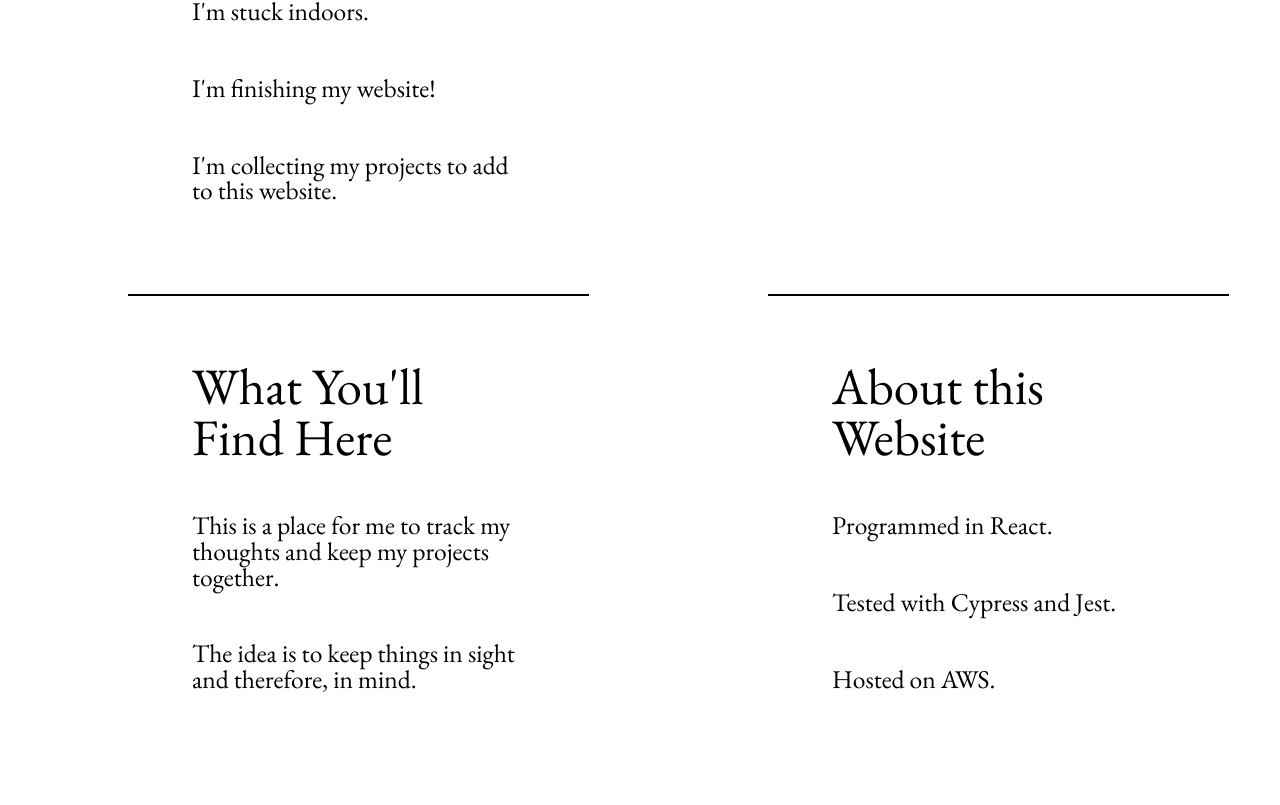
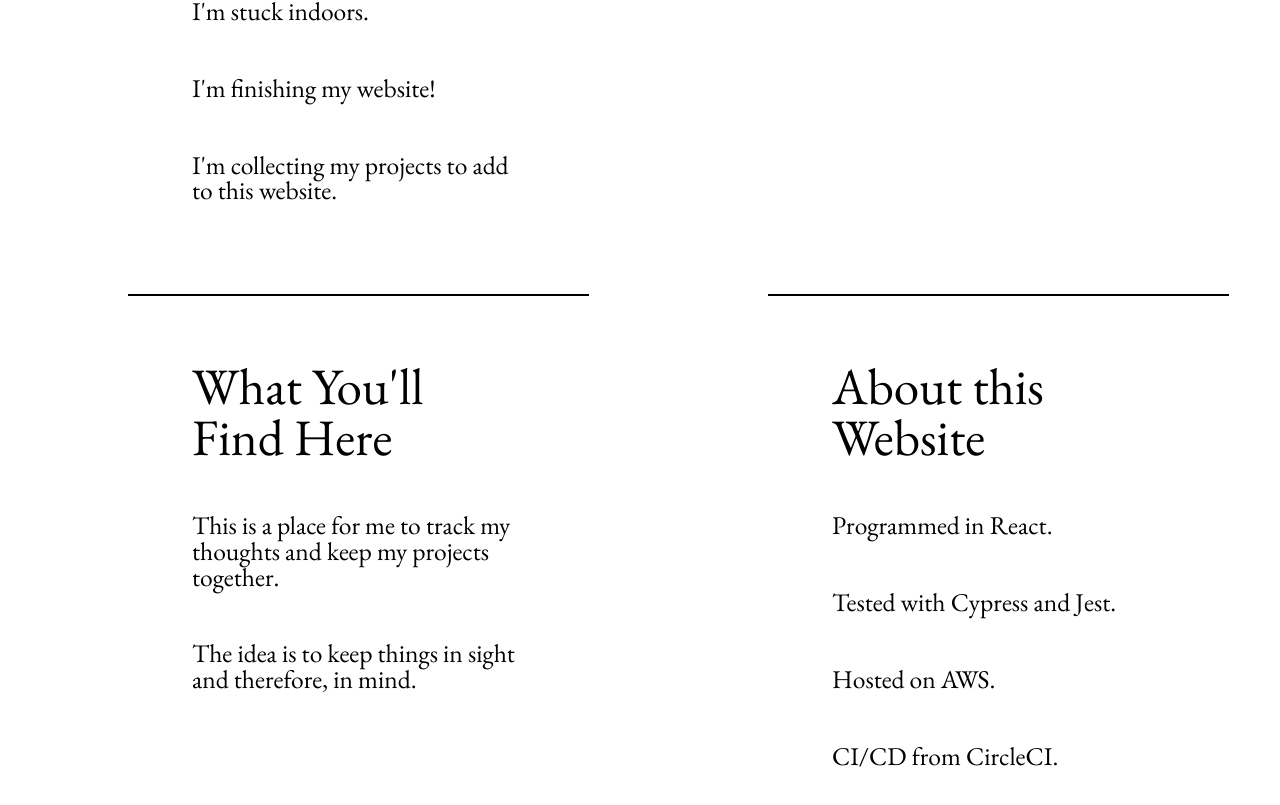
Before and after one commit to Jimjule/jules-at-react2, a React (Create React App) app: page / in a window 1280 px wide. Shown: the part 1081-1886 px from the top of the page. Before the commit the page ends 1838 px from the top, so only its background shows below. Built offline with nearby package versions, Linux system fonts and the light colour scheme.

Commit message:
Adds reference to CI/CD on homepage

```diff
--- a/src/containers/Home.js
+++ b/src/containers/Home.js
@@ -10,7 +10,7 @@
       <BlogContainer isDarkMode={isDarkMode} title="Right Now" body={["I'm stuck indoors.", "I'm finishing my website!", "I'm collecting my projects to add to this website."]} />
       <BlogContainer isDarkMode={isDarkMode} />
       <BlogContainer isDarkMode={isDarkMode} title="What You'll Find Here" body={["This is a place for me to track my thoughts and keep my projects together.", "The idea is to keep things in sight and therefore, in mind."]} />
-      <BlogContainer isDarkMode={isDarkMode} title="About this Website" body={["Programmed in React.", "Tested with Cypress and Jest.", "Hosted on AWS."]} />
+      <BlogContainer isDarkMode={isDarkMode} title="About this Website" body={["Programmed in React.", "Tested with Cypress and Jest.", "Hosted on AWS.", "CI/CD from CircleCI."]} />
       <a href = "#top"><div id ="back-to-top">↑</div></a>
     </div>
   )
```
